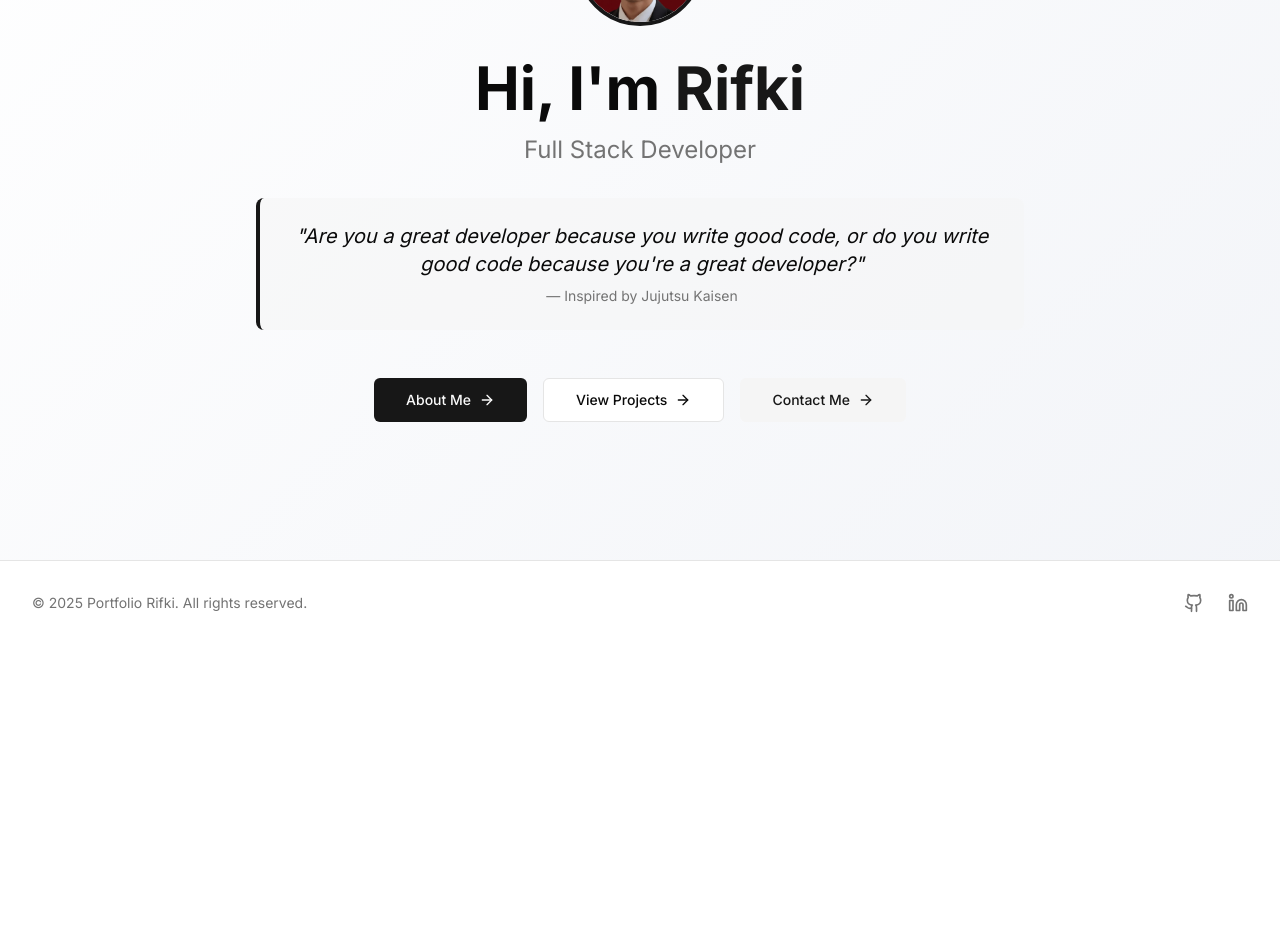
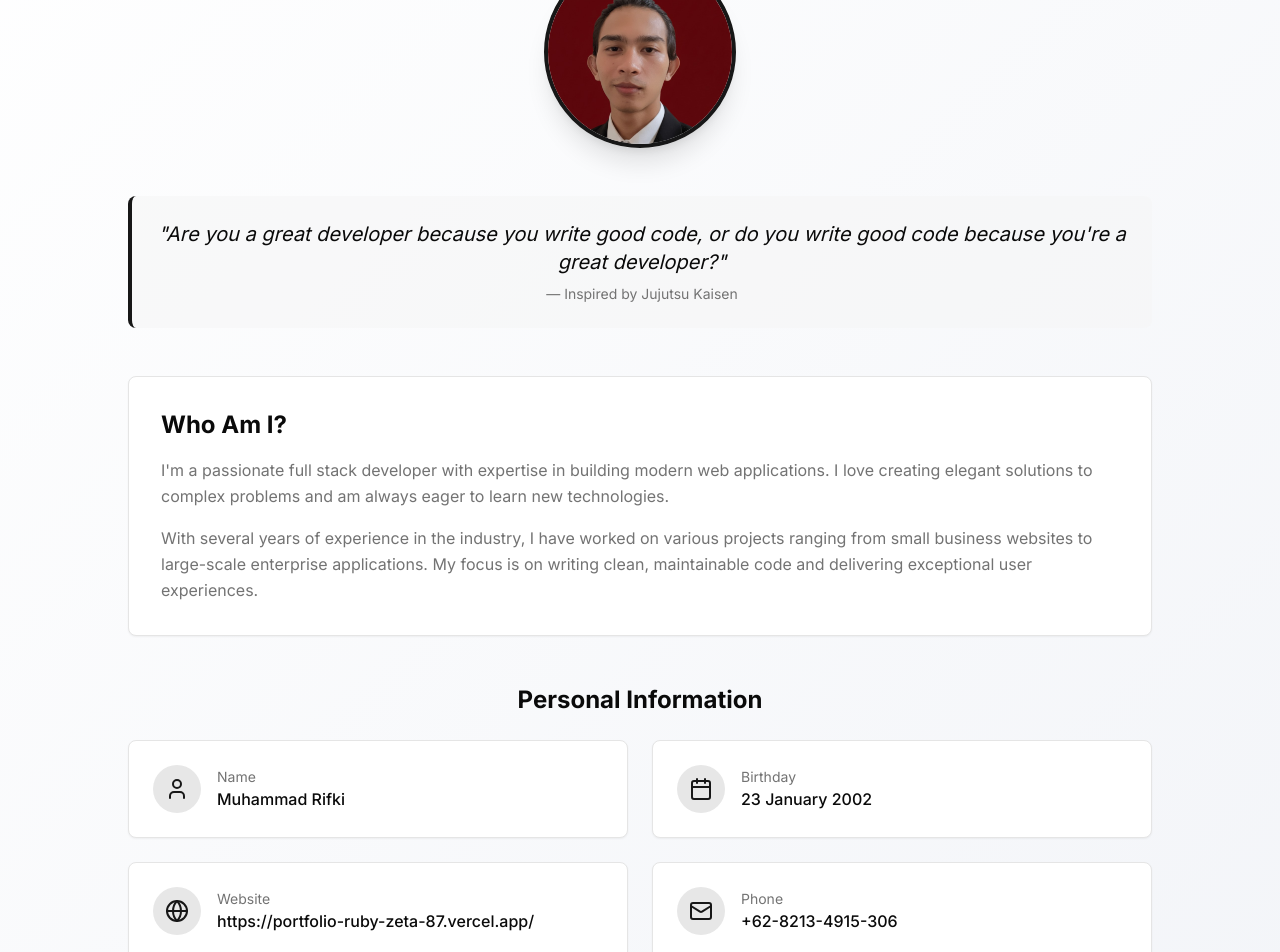
Before and after one commit to iikiiwww/portfolio, a Next.js app: page /about in a window 1280 px wide. Shown: the part 240-1192 px from the top of the page. Before the commit the page ends 885 px from the top, so only its background shows below. Built offline with nearby package versions, Linux system fonts and the light colour scheme.

Commit message:
Update page.tsx

```diff
--- a/app/about/page.tsx
+++ b/app/about/page.tsx
@@ -1,89 +1,134 @@
 'use client';
 
 import { motion } from 'framer-motion';
-import Link from 'next/link';
-import { ArrowRight } from 'lucide-react';
-import { Button } from '@/components/ui/button';
+import { Card, CardContent } from '@/components/ui/card';
+import { Mail, MapPin, Calendar, User, Globe } from 'lucide-react';
 
-export default function Home() {
+export default function AboutPage() {
+  const bioData = [
+    { icon: User, label: 'Name', value: 'Muhammad Rifki' },
+    { icon: Calendar, label: 'Birthday', value: '23 January 2002' },
+    { icon: Globe, label: 'Website', value: 'https://portfolio-ruby-zeta-87.vercel.app/', link: 'https://portfolio-ruby-zeta-87.vercel.app/' },
+    { icon: Mail, label: 'Phone', value: '+62-8213-4915-306' },
+    { icon: MapPin, label: 'City', value: 'Sleman, Yogyakarta' },
+  ];
+
+  const containerVariants = {
+    hidden: { opacity: 0 },
+    visible: {
+      opacity: 1,
+      transition: {
+        staggerChildren: 0.1,
+      },
+    },
+  };
+
+  const itemVariants = {
+    hidden: { opacity: 0, y: 20 },
+    visible: { opacity: 1, y: 0 },
+  };
+
   return (
-    <div className="min-h-screen flex items-center justify-center px-4 sm:px-6 lg:px-8">
-      <div className="max-w-4xl mx-auto text-center">
+    <div className="min-h-screen py-20 px-4 sm:px-6 lg:px-8">
+      <div className="max-w-5xl mx-auto">
         <motion.div
-          initial={{ opacity: 0, y: 20 }}
+          initial={{ opacity: 0, y: -20 }}
           animate={{ opacity: 1, y: 0 }}
           transition={{ duration: 0.5 }}
+          className="text-center mb-12"
         >
-          <div className="mb-8 flex justify-center">
+          <h1 className="text-4xl sm:text-5xl font-bold mb-4">About Me</h1>
+          <div className="w-20 h-1 bg-primary mx-auto"></div>
+        </motion.div>
+
         <motion.div
-              initial={{ scale: 0 }}
-              animate={{ scale: 1 }}
-              transition={{ delay: 0.2, type: 'spring', stiffness: 200 }}
-              className="relative w-32 h-32 rounded-full overflow-hidden border-4 border-primary"
+          initial={{ opacity: 0, scale: 0.9 }}
+          animate={{ opacity: 1, scale: 1 }}
+          transition={{ duration: 0.5, delay: 0.2 }}
+          className="flex justify-center mb-12"
         >
+          <div className="relative w-48 h-48 rounded-full overflow-hidden border-4 border-primary shadow-xl">
             <img
               src="/profile/kiw.jpg"
               alt="Profile"
               className="w-full h-full object-cover"
             />
+          </div>
         </motion.div>
-          </div>
 
-          <motion.h1
-            initial={{ opacity: 0 }}
-            animate={{ opacity: 1 }}
-            transition={{ delay: 0.3 }}
-            className="text-4xl sm:text-5xl md:text-6xl font-bold mb-4"
-          >
-            Hi, I'm <span className="text-primary">Rifki</span>
-          </motion.h1>
-
-          <motion.p
+        <motion.div
           initial={{ opacity: 0 }}
           animate={{ opacity: 1 }}
           transition={{ delay: 0.4 }}
-            className="text-xl sm:text-2xl text-muted-foreground mb-8"
+          className="bg-accent/50 border-l-4 border-primary p-6 rounded-lg mb-12"
         >
-            Full Stack Developer
-          </motion.p>
+          <p className="text-lg sm:text-xl italic text-foreground leading-relaxed text-center">
+            "Are you a great developer because you write good code, or do you write good code because you're a great developer?"
+          </p>
+          <p className="text-sm text-muted-foreground mt-2 text-center">— Inspired by Jujutsu Kaisen</p>
+        </motion.div>
 
         <motion.div
           initial={{ opacity: 0 }}
           animate={{ opacity: 1 }}
           transition={{ delay: 0.5 }}
-            className="bg-accent/50 border-l-4 border-primary p-6 rounded-lg mb-12 max-w-3xl mx-auto"
+          className="mb-12"
         >
-            <p className="text-lg sm:text-xl italic text-foreground leading-relaxed">
-              "Are you a great developer because you write good code, or do you write good code because you're a great developer?"
+          <Card>
+            <CardContent className="p-8">
+              <h2 className="text-2xl font-bold mb-4">Who Am I?</h2>
+              <p className="text-muted-foreground leading-relaxed mb-4">
+                I'm a passionate full stack developer with expertise in building modern web applications.
+                I love creating elegant solutions to complex problems and am always eager to learn new technologies.
               </p>
-            <p className="text-sm text-muted-foreground mt-2">— Inspired by Jujutsu Kaisen</p>
+              <p className="text-muted-foreground leading-relaxed">
+                With several years of experience in the industry, I have worked on various projects ranging
+                from small business websites to large-scale enterprise applications. My focus is on writing
+                clean, maintainable code and delivering exceptional user experiences.
+              </p>
+            </CardContent>
+          </Card>
         </motion.div>
 
         <motion.div
-            initial={{ opacity: 0, y: 20 }}
-            animate={{ opacity: 1, y: 0 }}
-            transition={{ delay: 0.6 }}
-            className="flex flex-wrap gap-4 justify-center"
+          variants={containerVariants}
+          initial="hidden"
+          animate="visible"
         >
-            <Link href="/about">
-              <Button size="lg" className="group">
-                About Me
-                <ArrowRight className="ml-2 h-4 w-4 group-hover:translate-x-1 transition-transform" />
-              </Button>
-            </Link>
-            <Link href="/projects">
-              <Button size="lg" variant="outline" className="group">
-                View Projects
-                <ArrowRight className="ml-2 h-4 w-4 group-hover:translate-x-1 transition-transform" />
-              </Button>
-            </Link>
-            <Link href="/contact">
-              <Button size="lg" variant="secondary" className="group">
-                Contact Me
-                <ArrowRight className="ml-2 h-4 w-4 group-hover:translate-x-1 transition-transform" />
-              </Button>
-            </Link>
+          <h2 className="text-2xl font-bold mb-6 text-center">Personal Information</h2>
+          <div className="grid grid-cols-1 md:grid-cols-2 gap-6">
+            {bioData.map((item, index) => {
+              const Icon = item.icon;
+              return (
+                <motion.div key={index} variants={itemVariants}>
+                  <Card className="hover:shadow-lg transition-shadow duration-300">
+                    <CardContent className="p-6">
+                      <div className="flex items-center gap-4">
+                        <div className="bg-primary/10 p-3 rounded-full">
+                          <Icon className="w-6 h-6 text-primary" />
+                        </div>
+                        <div>
+                          <p className="text-sm text-muted-foreground">{item.label}</p>
+                          {item.link ? (
+                            <a
+                              href={item.link}
+                              target="_blank"
+                              rel="noopener noreferrer"
+                              className="font-medium hover:text-primary transition-colors"
+                            >
+                              {item.value}
+                            </a>
+                          ) : (
+                            <p className="font-medium">{item.value}</p>
+                          )}
+                        </div>
+                      </div>
+                    </CardContent>
+                  </Card>
                 </motion.div>
+              );
+            })}
+          </div>
         </motion.div>
       </div>
     </div>
```
Lines whose indentation alone changed are shown as unchanged.
